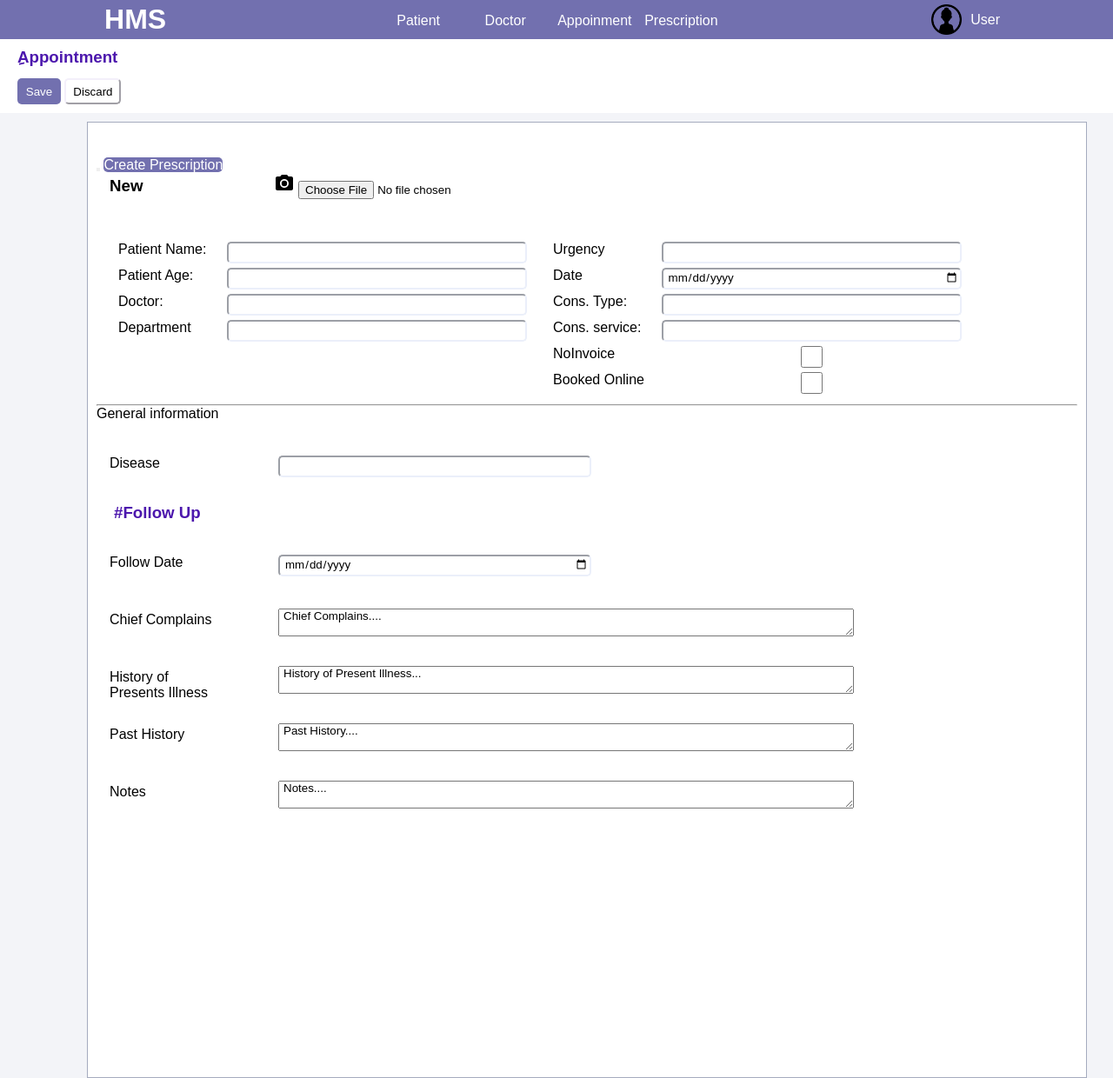
After one commit to ZaYnab3handom/Clinic-Managment-System, a PHP site: page /appointment/appointmentForm.html in a window 1280 px wide. The commit adds this page. Shown: the whole page at 87% size. Run offline with PHP 8.4, Linux system fonts and the light colour scheme; some libraries are stand-ins or nearby versions.

Commit message:
prescription Read and add appointment folder

```diff
--- /dev/null
+++ b/appointment/appointmentForm.html
@@ -0,0 +1,180 @@
+<!DOCTYPE html>
+<html lang="en">
+
+<head>
+  <meta charset="UTF-8">
+  <meta http-equiv="X-UA-Compatible" content="IE=edge">
+  <meta name="viewport" content="width=device-width, initial-scale=1.0">
+  <link rel="stylesheet" href="../generalView.css">
+  <link href="https://cdnjs.cloudflare.com/ajax/libs/font-awesome/6.3.0/css/all.min.css" rel="stylesheet" />
+
+  <!-- <link rel="stylesheet" href="https://cdn.jsdelivr.net/npm/bootstrap-icons@1.10.3/font/bootstrap-icons.css"> -->
+  <!-- <link href="https://cdn.jsdelivr.net/npm/bootstrap@5.3.0-alpha1/dist/css/bootstrap.min.css" rel="stylesheet" -->
+    <!-- integrity="sha384-GLhlTQ8iRABdZLl6O3oVMWSktQOp6b7In1Zl3/Jr59b6EGGoI1aFkw7cmDA6j6gD" crossorigin="anonymous"> -->
+
+  <title>ِAppointment</title>
+</head>
+
+<body>
+  <div class="navBar">
+    <a href="patient.html" >
+      <h1>HMS</h1>
+    </a>
+    <div style="height: 100%;">
+      <nav class="navRedirect">
+        <span> <a href="patient.html" >Patient</a></span>
+        <span> <a href="doctor.html" >Doctor</a></span>
+        <span> <a href="appoinment.html" >Appoinment</a></span>
+        <span> <a href="prescriptionList.html" >Prescription</a></span>
+      </nav>
+    </div>
+    <div class="usrInfo">
+      <img src="../usr.png" style="width: 35px; height:35px;" alt="">
+      <span style="padding:0 10px 0 10px ;">User</span>
+    </div>
+  </div>
+
+  <div class="page">
+    <div class="controlPanel">
+      <div class="topControlPanel">
+        <h3>ِAppointment</h3>
+      </div>
+      <div class="bottomControlPanel">
+        <div class="bcpLeftSide">
+          <button class="coloredbtn">Save</button>
+          <button class="whitebtn">
+            <a href="prescriptionListView.html" style="text-decoration: inherit;
+                    color: inherit;">Discard</a>
+          </button>
+        </div>
+      </div>
+    </div>
+
+    <div class="formContainer">
+      <form method="post">
+        <button ></button>
+        <a class="coloredbtn" href="../prsecription/prescriptionForm.html">Create Prescription</a>
+
+        <div class="fieldGroup ">
+          <span class="labelInput">
+            <h3>New</h3>
+            <div class="input--file">
+              <span>
+                <svg xmlns="http://www.w3.org/2000/svg" width="24" height="24" viewBox="0 0 24 24">
+                  <circle cx="12" cy="12" r="3.2" />
+                  <path
+                    d="M9 2l-1.83 2h-3.17c-1.1 0-2 .9-2 2v12c0 1.1.9 2 2 2h16c1.1 0 2-.9 2-2v-12c0-1.1-.9-2-2-2h-3.17l-1.83-2h-6zm3 15c-2.76 0-5-2.24-5-5s2.24-5 5-5 5 2.24 5 5-2.24 5-5 5z" />
+                  <path d="M0 0h24v24h-24z" fill="none" />
+                </svg>
+              </span>
+              <input name="Select File" type="file" />
+            </div>
+          </span>
+          <br><br>
+        </div>
+
+        <div class="patientInfo ">
+          <div class="leftgroup fieldGroup ">
+            <span class="labelInput">
+              <label for="patientname">Patient Name: </label>
+              <input type="text" id="patientname" name="patientname">
+            </span>
+
+            <span class="labelInput">
+              <label for="patientage">Patient Age:</label>
+              <input type="text" id="patientage" name="patientage">
+            </span>
+            <span class="labelInput">
+              <label for="PrescriptionDate">Doctor:</label>
+              <input type="text" id="Doctor" name="doctor">
+            </span>
+            <span class="labelInput">
+              <label for="Department">Department</label>
+              <input type="text" id="Department" name="Department">
+            </span>
+          </div>
+
+          <div class="rightGroup fieldGroup">
+            <span class="labelInput">
+              <label for="Department">Urgency</label>
+              <input type="text" id="Urgency" name="urgency">
+            </span>
+            <span class="labelInput">
+              <label for="Date">Date</label>
+              <input type="date" id="Date" name="date">
+            </span>
+            <span class="labelInput">
+              <label for="consultationt">Cons. Type:</label>
+              <input type="text " id="ConsultationT" name="consultationt">
+            </span>
+            <span class="labelInput">
+              <label for="consultations">Cons. service:</label>
+              <input type="text" id="ConsultationS" name="consultations">
+            </span>
+            <span class="labelInput">
+              <label for="NoInvoice">NoInvoice</label>
+              <input type="checkbox" id="NoInvoice" name="NoInvoice" value="No Invoice" />
+              <br />
+            </span>
+            <span class="labelInput">
+              <label for="BookedOnline">Booked Online</label>
+              <input type="checkbox" id="BookedOnline" name="BookedOnline" value="Booked Online" />
+            </span>
+          </div>
+        </div>
+      </form>
+      <hr>
+      <div>
+        <p>General information</p>
+        <br><br>
+        <form method="post">
+          <span class="labelInput">
+            <label for="Disease">Disease</label>
+            <input style="position: absolute; left: 25%;" type="text" id="Disease" name="Disease">
+            <br><br>
+        </span>
+        <br>
+        <div class="topControlPanel">
+          <h3>#Follow Up</h3>
+        </div>
+        <br><br>
+        <span class="labelInput">
+          <label for="FollowDate">Follow Date</label>
+          <input style="position: absolute; left: 25%;" type="date" id="FollowDate" name="FollowDate">
+          <br><br>
+      </span>
+          <br><br>
+          <span class="labelInput">
+            <label for="chiefcomplains">Chief Complains</label>
+            <textarea style="position: absolute; left: 25%; padding-left: 5px;" name="message" rows="2" cols="80">Chief Complains....</textarea>
+            <br><br>
+        </span>
+
+        <br><br>
+        <span class="labelInput">
+          <label for="history">History of Presents Illness</label>
+          <textarea style="position: absolute; left: 25%; padding-left: 5px;" name="message" rows="2" cols="80">History of Present Illness...</textarea>
+          <br><br>
+      </span>
+          <br><br>
+
+          <span class="labelInput">
+            <label for="pasthistory">Past History</label>
+            <textarea style="position: absolute; left: 25%; padding-left: 5px;" name="message" rows="2" cols="80">Past History....</textarea>
+            <br><br>
+        </span>
+        <br><br>
+
+        <span class="labelInput">
+          <label for="notes">Notes</label>
+          <textarea style="position: absolute; left: 25%; padding-left: 5px;" name="message" rows="2" cols="80">Notes....</textarea>
+          <br><br>
+      </span>
+        </form>
+      </div>
+
+    </div>
+  </div>
+</body>
+
+</html>
```
Also changed, not shown: appointment/appointmentList.html (added, +119 -0 lines), prsecription/prescRead.php (added, +22 -0 lines), prsecription/prescWrite.php (+0 -17 lines), prsecription/prescriptionList.html (+4 -4 lines).
